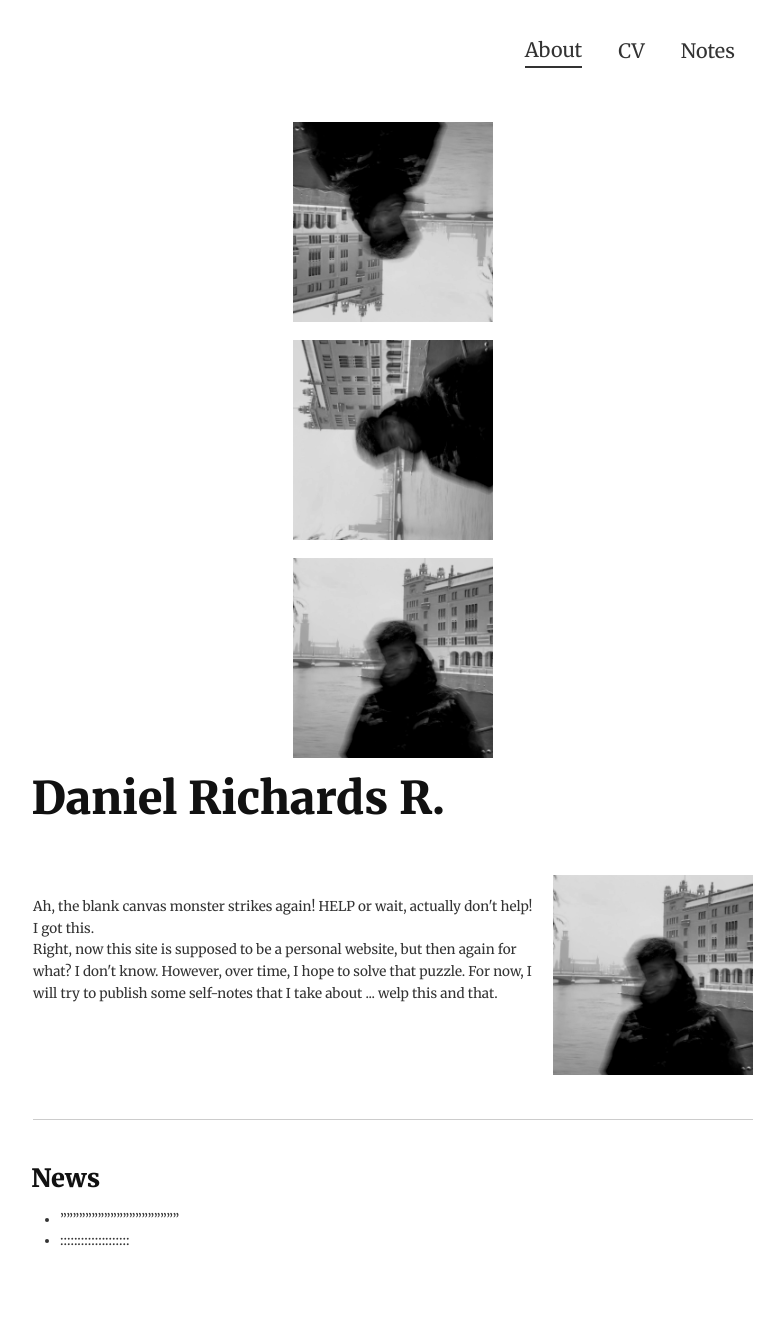
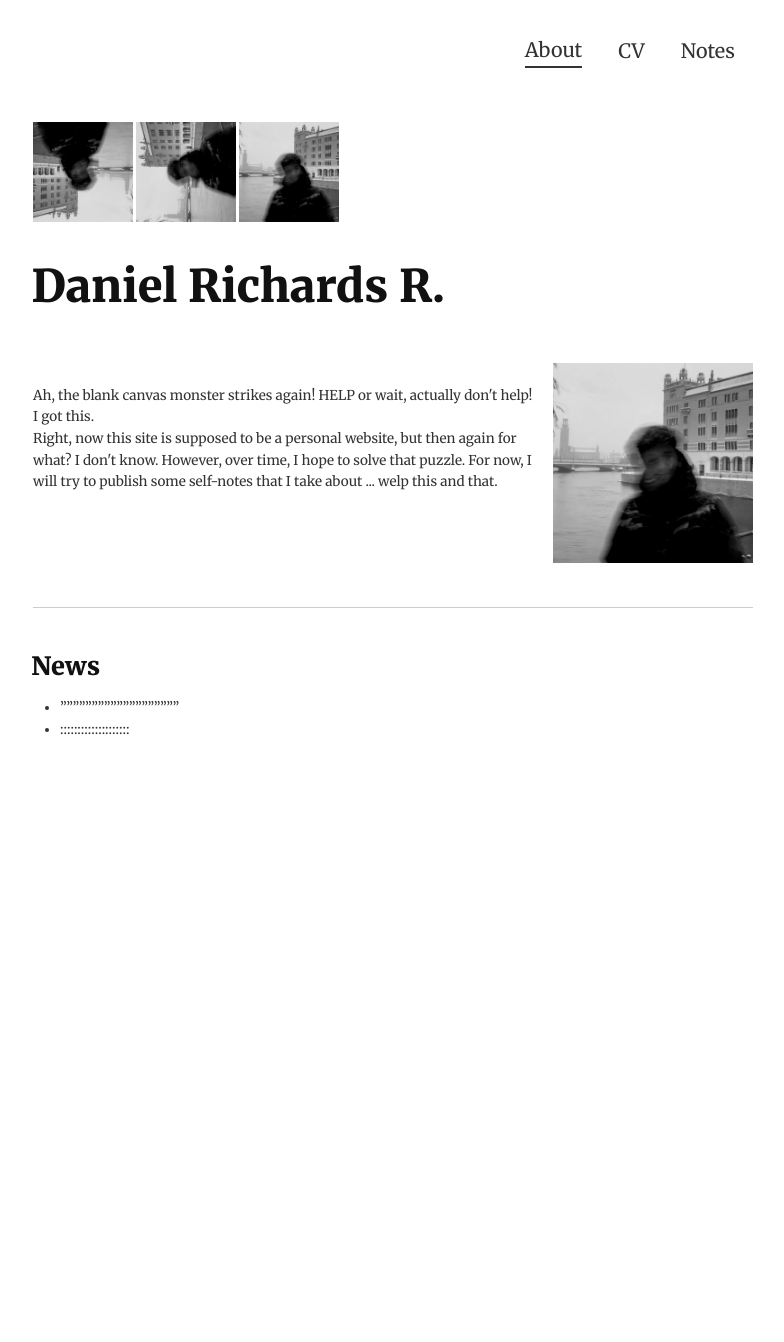
Before and after one commit to dannyrichy/dannyrichy.github.io, a Jekyll site: the page built from docs/index.md, in a window 1280 px wide. Shown: the whole page, without its empty margins (247-1031 px from the left). Built offline with Jekyll 4.4.1, drawn with Linux system fonts in a browser that asks for light colours; after the commit the page ends 900 px from its top, so only the background shows below that.

Commit message:
minor changes

```diff
--- a/docs/_sass/_motherload.scss
+++ b/docs/_sass/_motherload.scss
@@ -278,27 +278,24 @@ pre>code {
 }
 
 img[alt=img1] {
-  width: 200px;
-  height: 200px;
-  margin-bottom: 1rem;
-}
-
-img[alt=img1] {
-  width: 200px;
-  height: 200px;
+  display: inline;
+  width: 100px;
+  height: 100px;
   margin-bottom: 1rem;
   transform: rotate(-180deg);
 }
 
 img[alt=img2] {
-  width: 200px;
-  height: 200px;
+  display: inline;
+  width: 100px;
+  height: 100px;
   margin-bottom: 1rem;
   transform: rotate(-90deg);
 }
 
 img[alt=img3] {
-  width: 200px;
-  height: 200px;
+  display: inline;
+  width: 100px;
+  height: 100px;
   margin-bottom: 1rem;
 }
```
